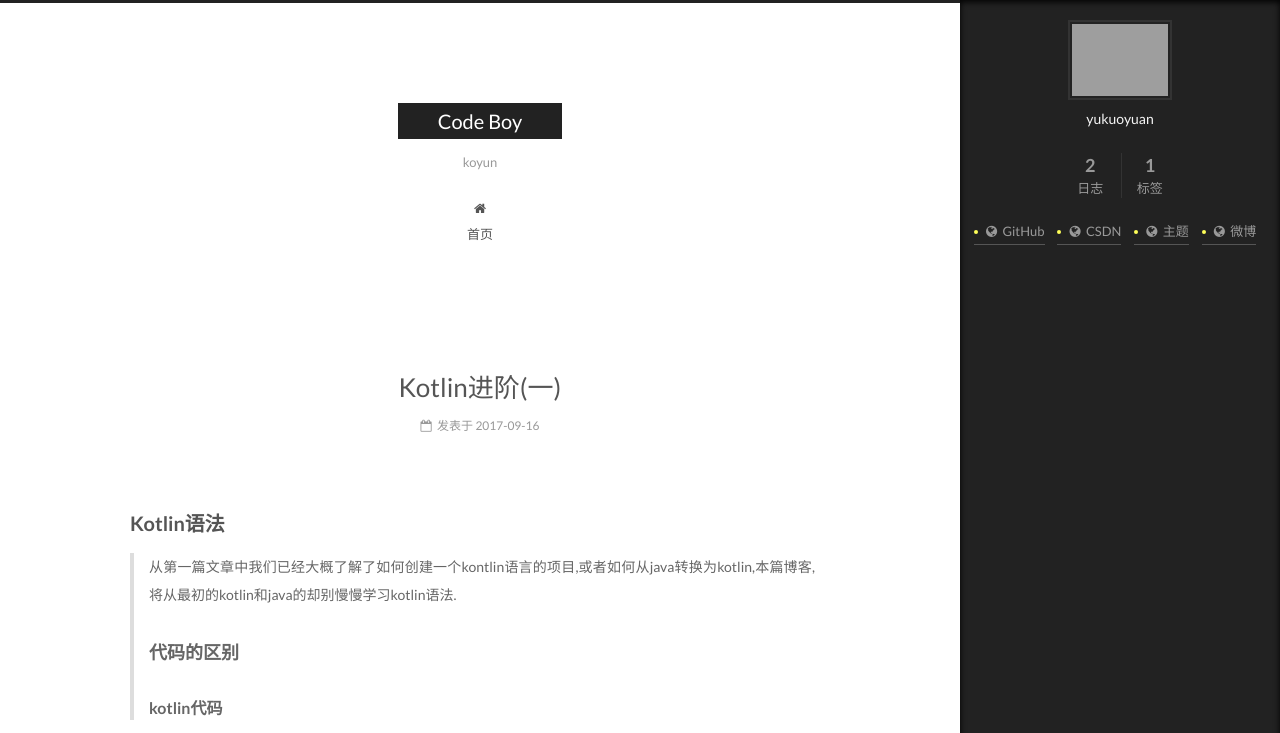
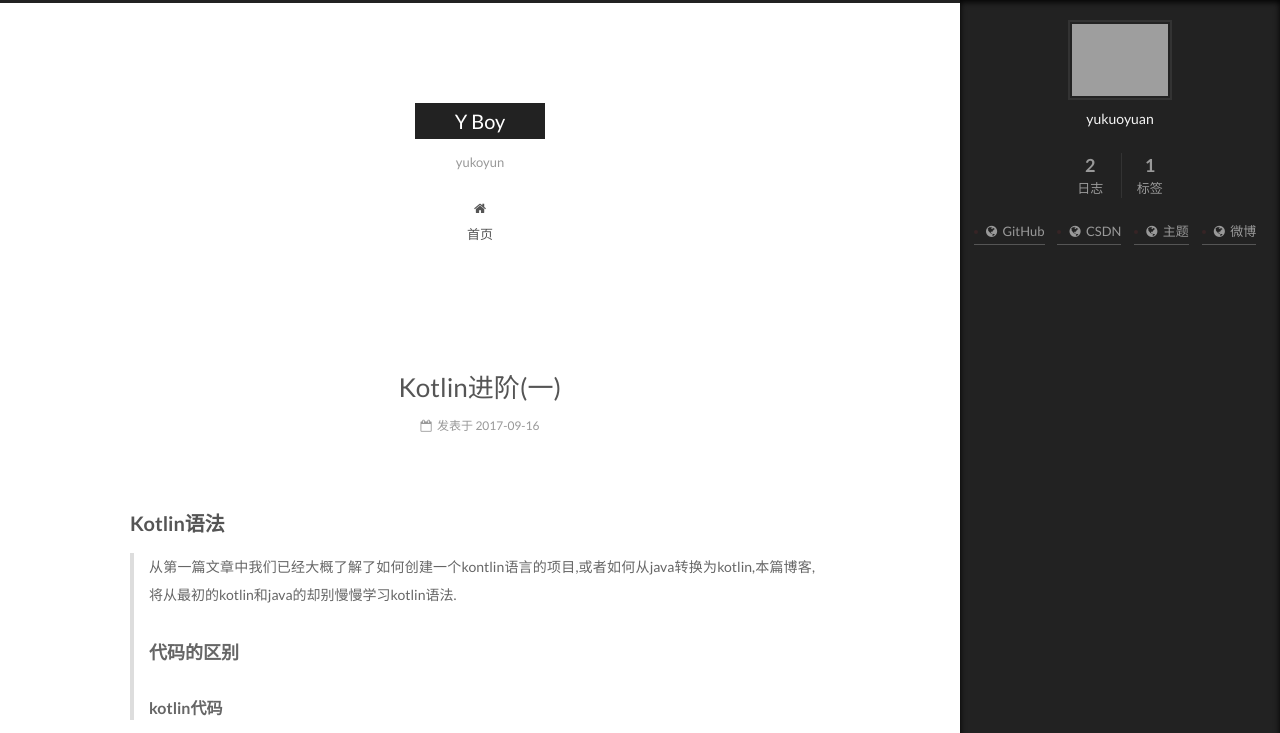
Before and after one commit to yukuoyuan/yukuoyuan.github.io, a plain HTML site: page index.html in a window 1280 px wide. Both pictures are taken after a click on the element 1238 px from the left and 743 px from the top of the page. Shown: the top 733 px of the page. Drawn offline with Linux system fonts and the light colour scheme; grey boxes are pictures that could not be loaded.

Commit message:
Site updated: 2017-09-19 09:59:33

```diff
--- a/css/main.css
+++ b/css/main.css
@@ -1821,7 +1821,7 @@ pre .javascript .function {
   width: 4px;
   height: 4px;
   border-radius: 50%;
-  background: #ffff58;
+  background: #362425;
 }
 .links-of-blogroll {
   font-size: 13px;
--- a/index.html
+++ b/index.html
@@ -96,12 +96,12 @@
 
 
 <meta property="og:type" content="website">
-<meta property="og:title" content="Code Boy">
+<meta property="og:title" content="Y Boy">
 <meta property="og:url" content="http://yoursite.com/index.html">
-<meta property="og:site_name" content="Code Boy">
+<meta property="og:site_name" content="Y Boy">
 <meta property="og:locale" content="zh-Hans">
 <meta name="twitter:card" content="summary">
-<meta name="twitter:title" content="Code Boy">
+<meta name="twitter:title" content="Y Boy">
 
 
 
@@ -137,7 +137,7 @@
 
 
 
-  <title>Code Boy</title>
+  <title>Y Boy</title>
 
 
 
@@ -168,12 +168,12 @@
     <div class="custom-logo-site-title">
       <a href="/"  class="brand" rel="start">
         <span class="logo-line-before"><i></i></span>
-        <span class="site-title">Code Boy</span>
+        <span class="site-title">Y Boy</span>
         <span class="logo-line-after"><i></i></span>
       </a>
     </div>
 
-        <p class="site-subtitle">koyun</p>
+        <p class="site-subtitle">yukoyun</p>
 
   </div>
 
@@ -244,7 +244,7 @@
     </span>
 
     <span hidden itemprop="publisher" itemscope itemtype="http://schema.org/Organization">
-      <meta itemprop="name" content="Code Boy">
+      <meta itemprop="name" content="Y Boy">
     </span>
 
 
@@ -378,7 +378,7 @@
     </span>
 
     <span hidden itemprop="publisher" itemscope itemtype="http://schema.org/Organization">
-      <meta itemprop="name" content="Code Boy">
+      <meta itemprop="name" content="Y Boy">
     </span>
 
 
```
Also changed, not shown: 2017/09/16/Kotlin进阶一/index.html (+5 -5 lines), 2017/09/16/初识Kotlin/index.html (+5 -5 lines), archives/2017/09/index.html (+6 -6 lines), archives/2017/index.html (+6 -6 lines), archives/index.html (+6 -6 lines), tags/Kotlin/index.html (+6 -6 lines).
